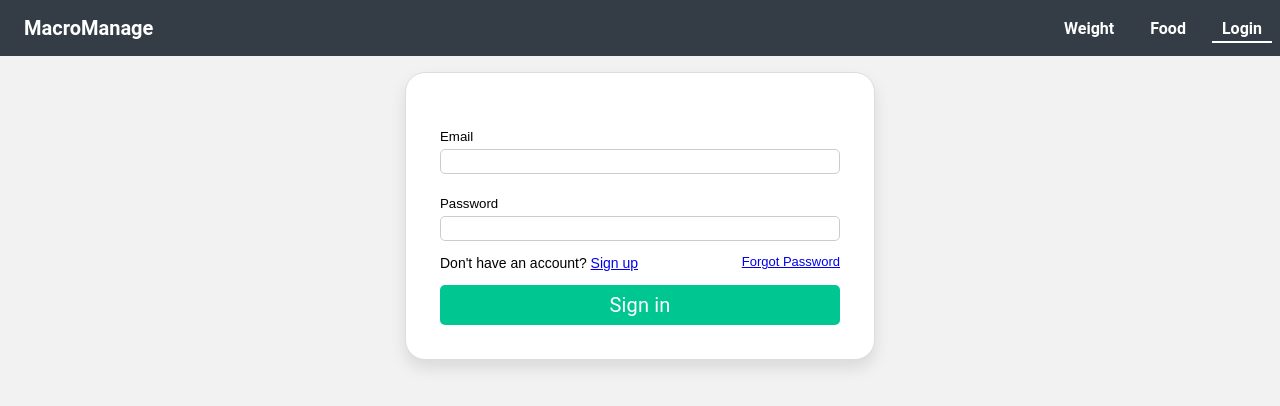
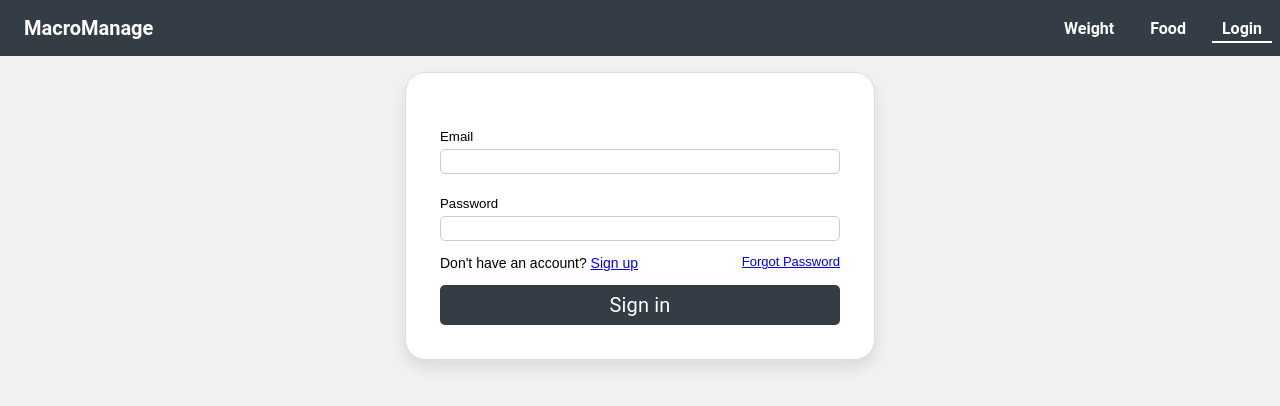
Before and after one commit to andyp4293/MacroManage, a React (Create React App) app: page /login in a window 1280 px wide. Shown: the top 406 px of the page. Built offline with nearby package versions, Linux system fonts and the light colour scheme; no server answers.

Commit message:
changed login and signup buttons to new colors

```diff
--- a/src/pages/Login.js
+++ b/src/pages/Login.js
@@ -137,8 +137,8 @@ function Login() {
 
                 <Button sx={{
                                 width: '100%',
-                                backgroundColor: '#00c691',
-                                '&:hover': { backgroundColor: '#00a67e' },
+                                backgroundColor: '#343d46',
+                                '&:hover': { backgroundColor: '#4f5b66' },
                                 borderRadius: '5px',
                                 transition: 'all 0.2s ease',
                                 padding: '5px',
--- a/src/pages/Signup.js
+++ b/src/pages/Signup.js
@@ -189,8 +189,8 @@ function Signup() {
         <Button
           sx={{
             width: '100%',
-            backgroundColor: '#00c691',
-            '&:hover': { backgroundColor: '#00a67e' },
+            backgroundColor: '#343d46',
+            '&:hover': { backgroundColor: '#4f5b66' },
             borderRadius: '5px',
             transition: 'all 0.2s ease',
             padding: '5px',
```
